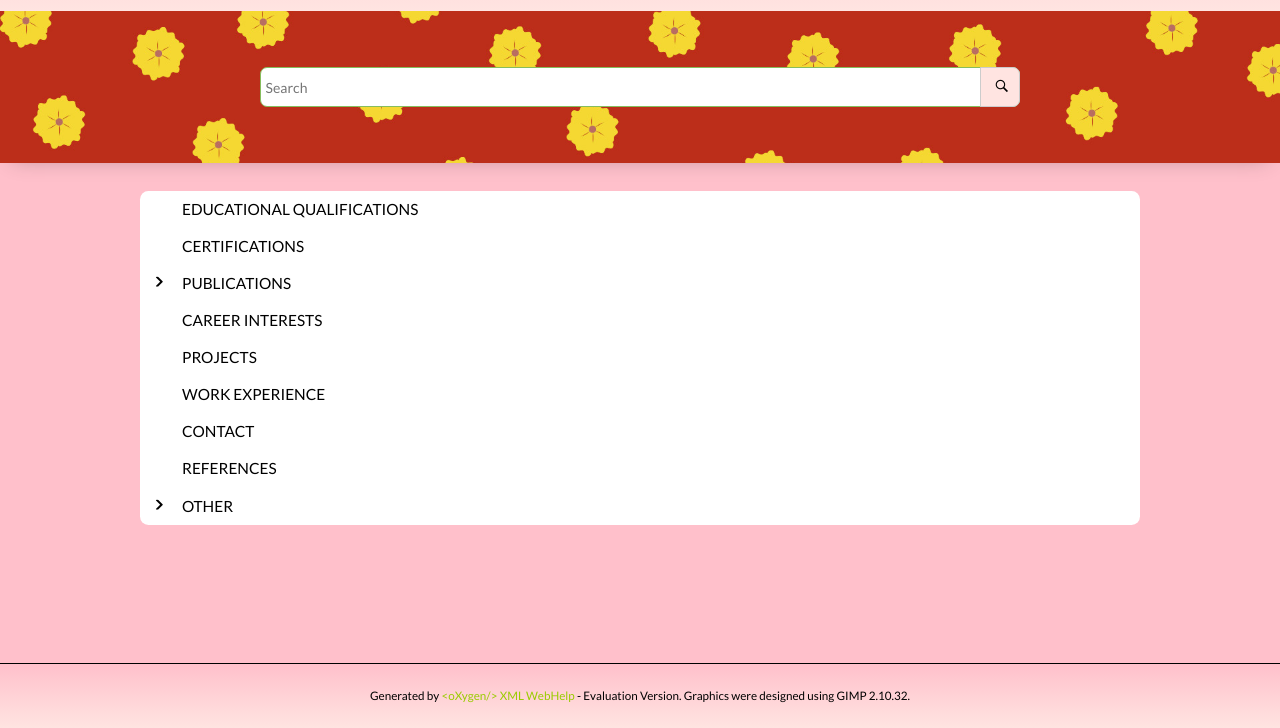
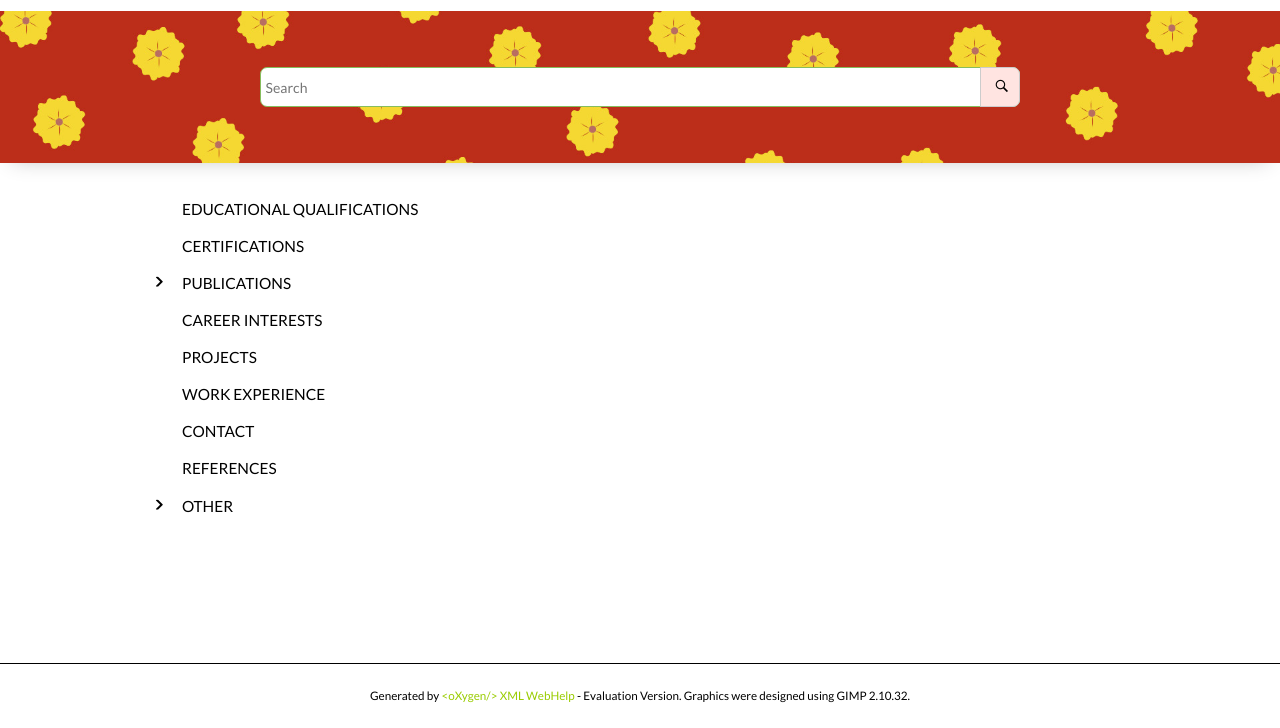
Before and after one commit to Shru31291/Shruti-Oxygen-XML-author-DITA-XML-Resume, a plain HTML site: page Shru-resume.html in a window 1280 px wide. Shown: the part 132-860 px from the top of the page. Drawn offline with Linux system fonts and the light colour scheme; a script that the page names is missing; files whose address does not match are found by name.

Commit message:
Update shru-custom.css

```diff
--- a/shru-custom.css
+++ b/shru-custom.css
@@ -14,7 +14,6 @@
 @import url(https://fonts.googleapis.com/css?family=Lato:300,300italic,400,400italic,700,700italic);
 body{
     font-family: 'Lato', sans-serif;
-    background: pink;
 }
 
 /*
@@ -24,7 +23,7 @@ body{
  *
  */
 .navbar{
-    background: linear-gradient(pink, mistyrose);
+    background:white;
     border: none;
     margin: 0;
 
```
